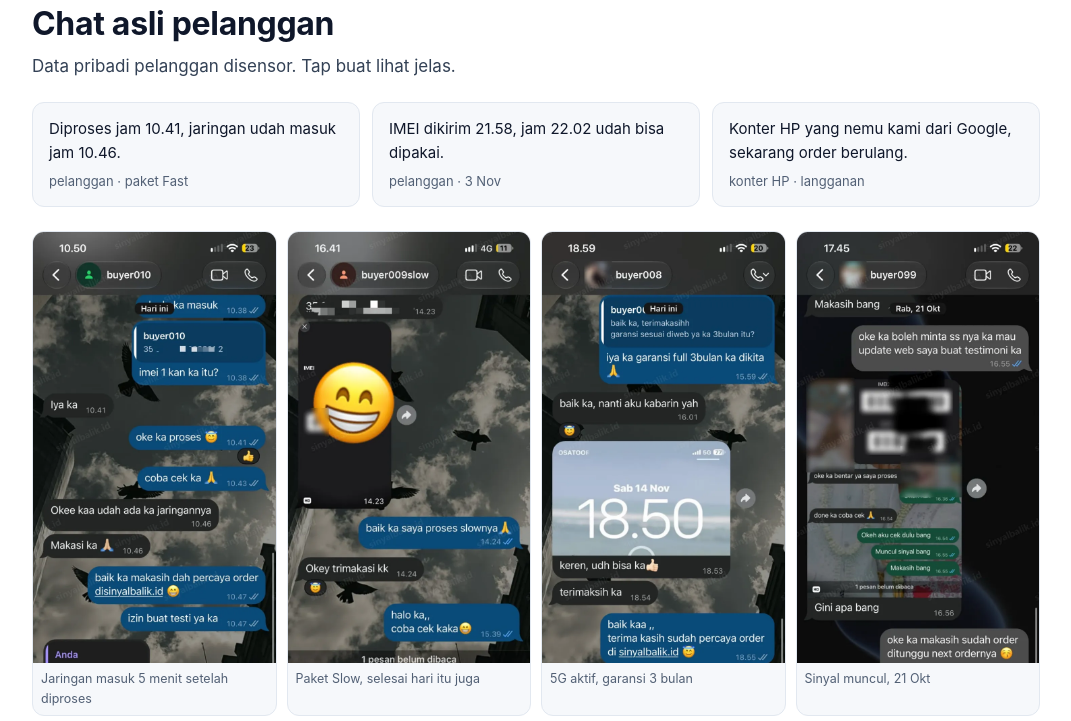
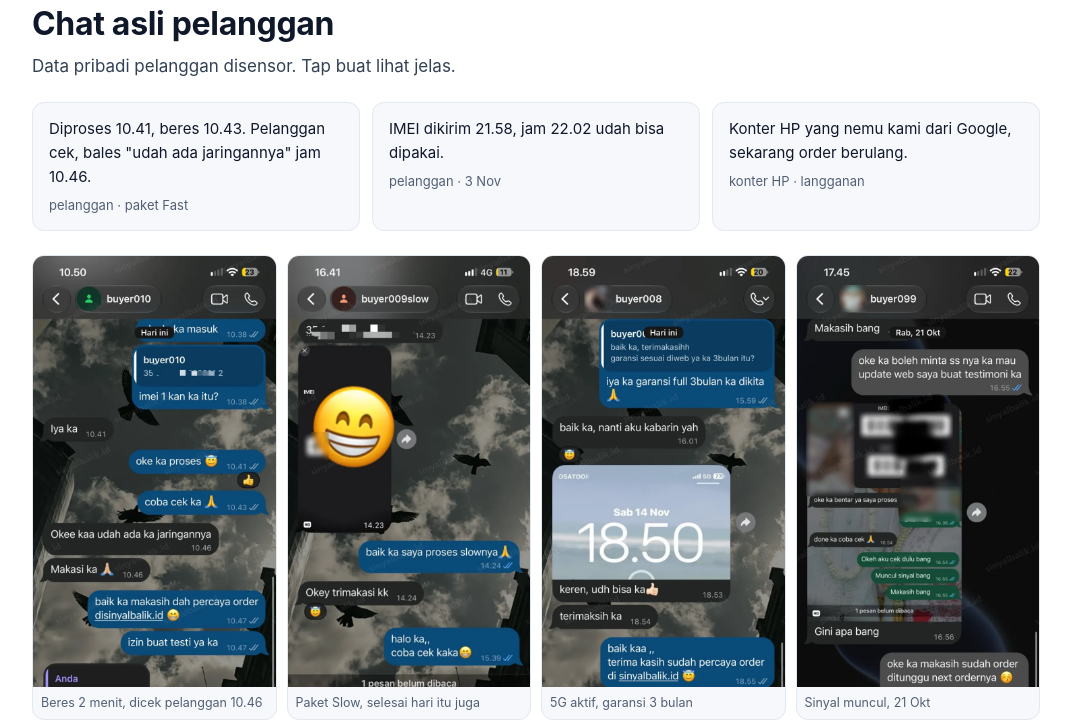
Before and after one commit to websiappakaiid-svg/sinyalbalik.id, a plain HTML site: page index.html in a window 1280 px wide. Shown: the part 861-1582 px from the top of the page, without its empty margins (104-1175 px from the left). Drawn offline with Linux system fonts and the light colour scheme.

Commit message:
fix: teks testi-01 sesuai chat asli (beres 2 menit, dicek 10.46)
Co-Authored-By: Claude Opus 5.5 <noreply@anthropic.com>

```diff
--- a/index.html
+++ b/index.html
@@ -409,14 +409,14 @@ footer .brand{color:#fff}
     <p class="lead">Data pribadi pelanggan disensor. Tap buat lihat jelas.</p>
 
     <div class="quotes">
-      <blockquote>Diproses jam 10.41, jaringan udah masuk jam 10.46.<cite>pelanggan · paket Fast</cite></blockquote>
+      <blockquote>Diproses 10.41, beres 10.43. Pelanggan cek, bales &quot;udah ada jaringannya&quot; jam 10.46.<cite>pelanggan · paket Fast</cite></blockquote>
       <blockquote>IMEI dikirim 21.58, jam 22.02 udah bisa dipakai.<cite>pelanggan · 3 Nov</cite></blockquote>
       <blockquote>Konter HP yang nemu kami dari Google, sekarang order berulang.<cite>konter HP · langganan</cite></blockquote>
     </div>
 
     <!-- CARA TAMBAH TESTI: copy satu blok <figure> di bawah, ganti nama file gambar & keterangan. -->
     <div class="testi">
-      <figure><a href="testi-01.webp" target="_blank" rel="noopener"><img src="testi-01.webp" alt="Chat pelanggan: diproses jam 10.41, jaringan sudah masuk jam 10.46" width="720" height="1558" loading="lazy" decoding="async"></a><figcaption>Jaringan masuk 5 menit setelah diproses</figcaption></figure>
+      <figure><a href="testi-01.webp" target="_blank" rel="noopener"><img src="testi-01.webp" alt="Chat pelanggan: diproses 10.41, admin selesai 10.43, pelanggan konfirmasi jaringan ada 10.46" width="720" height="1558" loading="lazy" decoding="async"></a><figcaption>Beres 2 menit, dicek pelanggan 10.46</figcaption></figure>
       <figure><a href="testi-02.webp" target="_blank" rel="noopener"><img src="testi-02.webp" alt="Chat pelanggan paket Slow: diproses siang, sore sudah done" width="720" height="1558" loading="lazy" decoding="async"></a><figcaption>Paket Slow, selesai hari itu juga</figcaption></figure>
       <figure><a href="testi-03.webp" target="_blank" rel="noopener"><img src="testi-03.webp" alt="Chat pelanggan: sinyal 5G aktif dan konfirmasi garansi 3 bulan" width="720" height="1558" loading="lazy" decoding="async"></a><figcaption>5G aktif, garansi 3 bulan</figcaption></figure>
       <figure><a href="testi-04.webp" target="_blank" rel="noopener"><img src="testi-04.webp" alt="Chat pelanggan: done dalam 20 menit, sinyal muncul" width="720" height="1558" loading="lazy" decoding="async"></a><figcaption>Sinyal muncul, 21 Okt</figcaption></figure>
```
